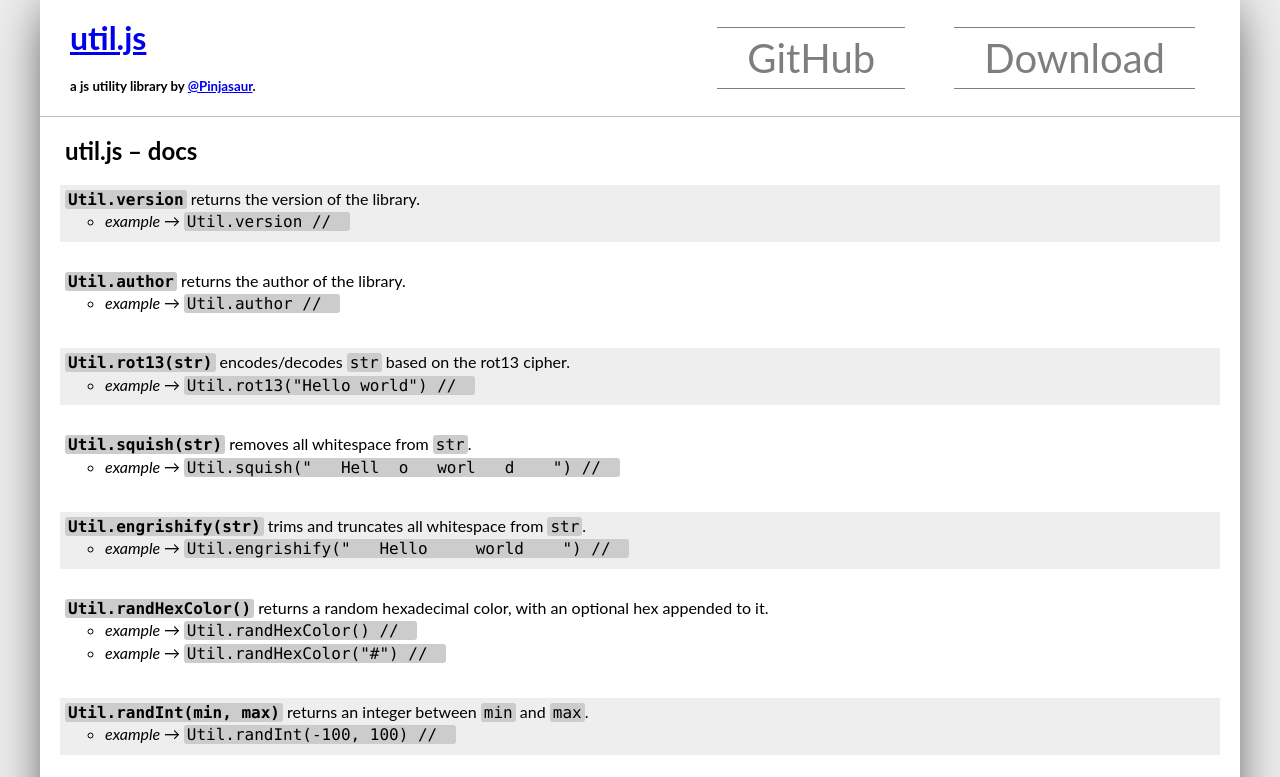
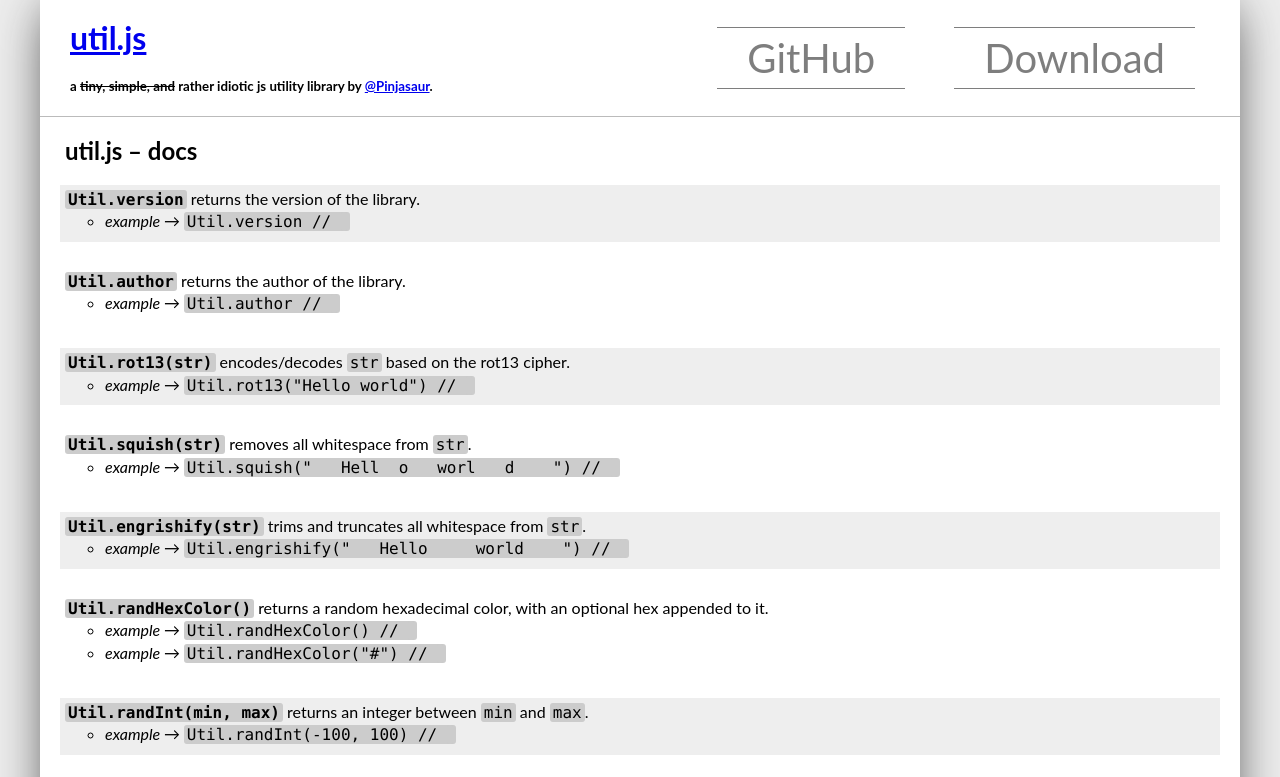
Before and after one commit to Pinjasaur/util-js, a plain HTML site: page index.html in a window 1280 px wide. Shown: the top 777 px of the page. Drawn offline with nearby package versions, Linux system fonts and the light colour scheme; a script that the page names is missing.

Commit message:
update tagline

```diff
--- a/index.html
+++ b/index.html
@@ -160,7 +160,7 @@
       <header class="cf">
         <div class="header-text">
           <a href="http://github.com/pinjasaur/util-js"><h1>util.js</h1></a>
-          <h5>a js utility library by <a href="http://twitter.com/pinjasaur">@Pinjasaur</a>.</h5>
+          <h5>a <del>tiny, simple, and</del> rather idiotic js utility library by <a href="http://twitter.com/pinjasaur">@Pinjasaur</a>.</h5>
         </div>
         <div class="header-links">
           <a href="http://github.com/pinjasaur/util-js" class="btn header">GitHub</a>
```
